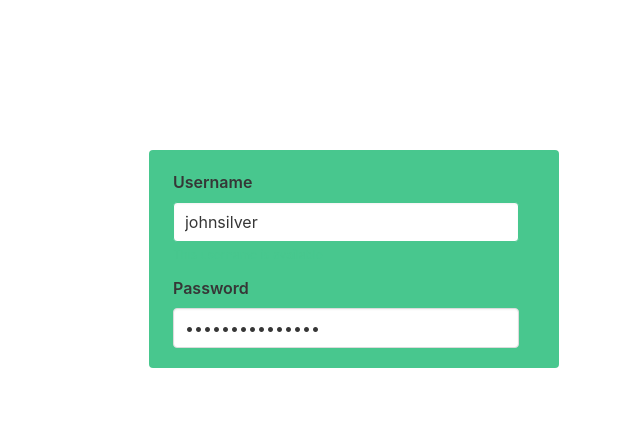
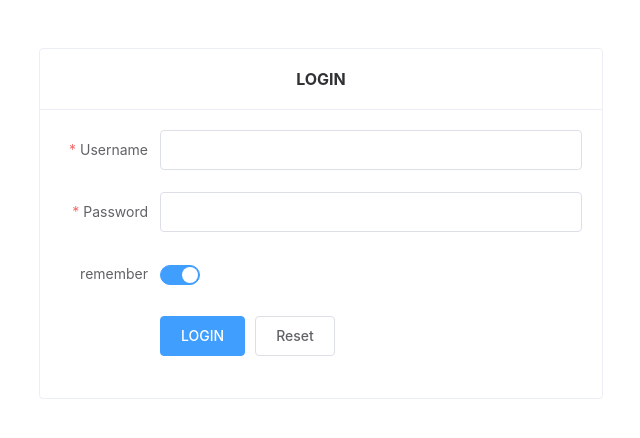
Before and after one commit to mikucool/note-cloud-frontend, a Vue app: page /#/login in a window 1280 px wide. Shown: the top 438 px of the page, without its empty margins (319-959 px from the left). Built offline with nearby package versions, Linux system fonts and the light colour scheme.

Commit message:
update @register2.0

```diff
--- a/src/api/auth.js
+++ b/src/api/auth.js
@@ -9,3 +9,25 @@ export function userRegister(userDTO) {
     })
 
 }
+// 登录
+export function login(loginDTO) {
+    return request({
+        url: '/note-cloud/user/login',
+        method: 'post',
+        data: loginDTO
+    })
+}
+// 获取用户信息
+export function getUserInfo() {
+    return request({
+        url: '/note-cloud/user/info',
+        method: 'get',
+    })
+}
+// 退出登录
+export function logout() {
+    return request({
+        url: '/note-cloud/user/logout',
+        method: 'get',
+    })
+}
--- a/src/store/index.js
+++ b/src/store/index.js
@@ -1,5 +1,6 @@
 import Vue from 'vue'
 import Vuex from 'vuex'
+import user from  './modules/user'
 
 Vue.use(Vuex)
 
@@ -7,11 +8,13 @@ export default new Vuex.Store({
   state: {
   },
   getters: {
+    user: state => state.user.user,  // 用户对象
   },
   mutations: {
   },
   actions: {
   },
   modules: {
-  }
+    user
+  },
 })
--- /dev/null
+++ b/src/store/modules/user.js
@@ -0,0 +1,79 @@
+import { login, getUserInfo, logout } from "@/api/auth";
+
+const state = {
+  user: "", // 用户对象
+};
+
+// state 只能利用 mutations 进行改变
+const mutations = {
+  SET_USER_STATE: (state, user) => {
+    state.user = user;
+  },
+};
+
+const actions = {
+  // 用户登录
+  // 参数：{ commit } 向 mutations 提交设置请求
+  // 参数： userInfo 是接收的参数
+  login({commit}, userInfo) {
+    commit('SET_USER_STATE', userInfo)
+    // 取出参数的三个属性
+    const { username, password, rememberMe } = userInfo;
+    // es6 的 许诺
+    return new Promise((resolve, reject) => {
+
+      // 调用 登录方法，向服务器发送请求
+      login({ username: username.trim(), password: password, rememberMe: rememberMe })
+        .then((response) => {
+          // 收到回应登录成功，并进行处理
+          console.log(response);
+          resolve();
+        })
+        .catch((error) => {
+          reject(error);
+        });
+    });
+  },
+  // 获取用户信息
+  getInfo({ commit }) {
+    return new Promise((resolve, reject) => {
+      getUserInfo()
+        .then((response) => {
+          const { data } = response;
+          console.log(data)
+          if (!data) {
+            commit('SET_USER_STATE', '')
+            resolve()
+            reject('Verification failed, please Login again')
+          }
+
+          commit('SET_USER_STATE', data)
+          resolve(data)
+        })
+        .catch((error) => {
+          reject(error);
+        });
+    });
+  },
+  // 注销
+  logout({ commit }) {
+    return new Promise((resolve, reject) => {
+      logout()
+        .then((response) => {
+          console.log(response);
+          commit("SET_USER_STATE", "");
+          resolve();
+        })
+        .catch((error) => {
+          reject(error);
+        });
+    });
+  }
+};
+
+export default {
+  namespaced: true,
+  state,
+  mutations,
+  actions,
+};
--- a/src/views/user/userLogin.vue
+++ b/src/views/user/userLogin.vue
@@ -1,28 +1,46 @@
 <template>
-  <div class="columns">
-    <div class="column is-one-third"></div>
-    <div class="column is-one-second" >
-      <div class="tile is-parent" id="loginCard">
-        <article class="tile is-child notification is-success">
-          <section>
-            <b-field
-              label="Username"
-              type="is-success"
-              message="This username is available"
-            >
-              <b-input value="johnsilver" maxlength="30"></b-input>
-            </b-field>
+  <div class="columns py-6">
+    <div class="column is-half is-offset-one-quarter">
+      <el-card shadow="never">
+        <div slot="header" class="has-text-centered has-text-weight-bold">
+          LOGIN
+        </div>
+        <div>
+          <el-form
+            v-loading="loading"
+            :model="ruleForm"
+            status-icon
+            :rules="rules"
+            ref="ruleForm"
+            label-width="100px"
+            class="demo-ruleForm"
+          >
+            <el-form-item label="Username" prop="username">
+              <el-input v-model="ruleForm.username"></el-input>
+            </el-form-item>
 
-            <b-field label="Password">
-              <b-input type="password" value="iwantmytreasure" password-reveal>
-              </b-input>
-            </b-field>
-          </section>
-        </article>
-      </div>
+            <el-form-item label="Password" prop="password">
+              <el-input
+                type="password"
+                v-model="ruleForm.password"
+                autocomplete="off"
+              ></el-input>
+            </el-form-item>
+
+            <el-form-item label="remember" prop="delivery">
+              <el-switch v-model="ruleForm.rememberMe"></el-switch>
+            </el-form-item>
+
+            <el-form-item>
+              <el-button type="primary" @click="submitForm('ruleForm')"
+                >LOGIN</el-button
+              >
+              <el-button @click="resetForm('ruleForm')">Reset</el-button>
+            </el-form-item>
+          </el-form>
+        </div>
+      </el-card>
     </div>
-
-    <div class="column"></div>
   </div>
 </template>
 
@@ -30,16 +48,71 @@
 export default {
   data() {
     return {
-      name: "John Silver",
+      redirect: undefined,
+      loading: false,
+      ruleForm: {
+        username: "",
+        password: "",
+        rememberMe: true,
+      },
+      rules: {
+        username: [
+          { required: true, message: "input username", trigger: "blur" },
+          {
+            min: 2,
+            max: 15,
+            message: "length is limited 2 to 15",
+            trigger: "blur",
+          },
+        ],
+        password: [
+          { required: true, message: "input password", trigger: "blur" },
+          {
+            min: 6,
+            max: 20,
+            message: "length is limited 6 to 20",
+            trigger: "blur",
+          },
+        ],
+      },
     };
+  },
+  methods: {
+    submitForm(formName) {
+      // 先校验数据是否符合规范
+      this.$refs[formName].validate((valid) => {
+        if (valid) {
+          // 加载状态
+          this.loading = true;
+          // 将 ruleForm 的表单信息分发给 store 中的user/login
+          this.$store
+            .dispatch("user/login", this.ruleForm)
+            .then(() => {
+              this.$message({
+                message: "Login successfully",
+                type: "success",
+                duration: 2000,
+              });
+              // 跳转到首页
+              setTimeout(() => {
+                this.loading = false;
+                this.$router.push({ path: this.redirect || "/" });
+              }, 0.1 * 1000);
+            })
+            .catch(() => {
+              this.loading = false;
+            });
+        } else {
+          return false;
+        }
+      });
+    },
+    resetForm(formName) {
+      this.$refs[formName].resetFields();
+    },
   },
 };
 </script>
 
-<style>
-#loginCard {
-  position: absolute;
-  top: 150px;
-  z-index: 20;
-}
+<style scoped>
 </style>
```
